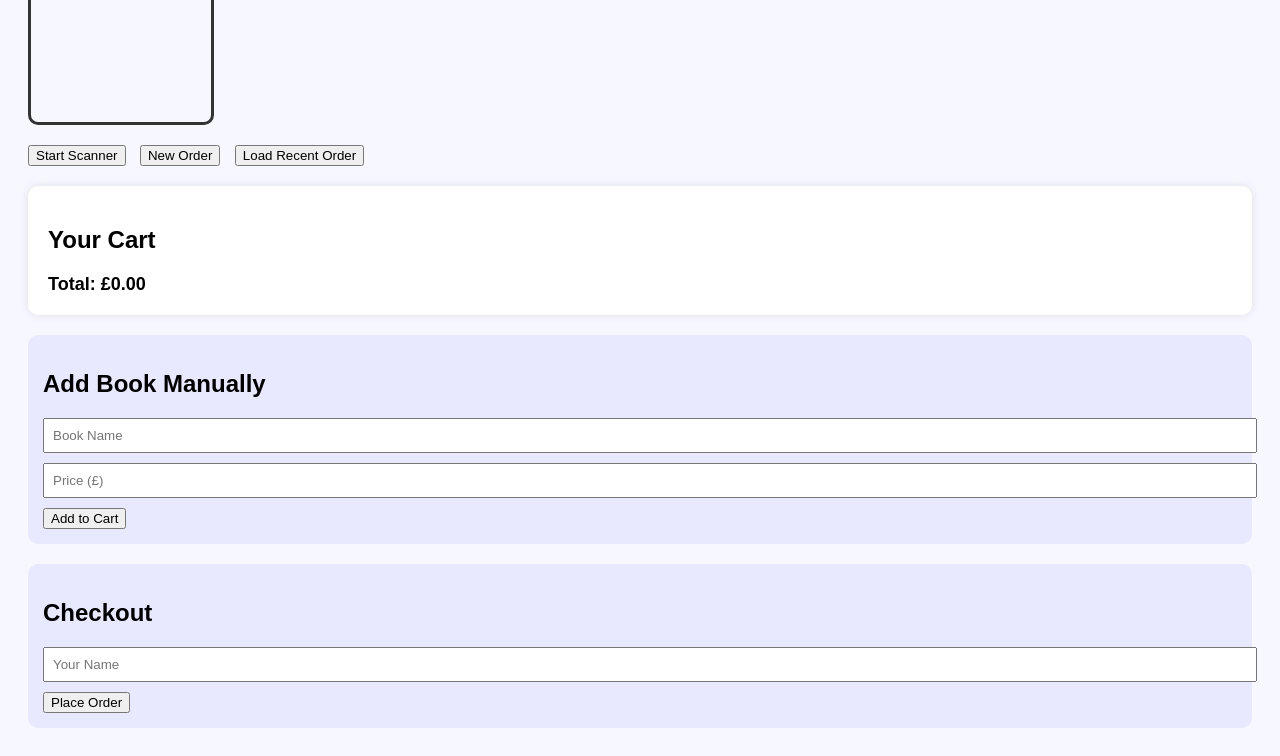
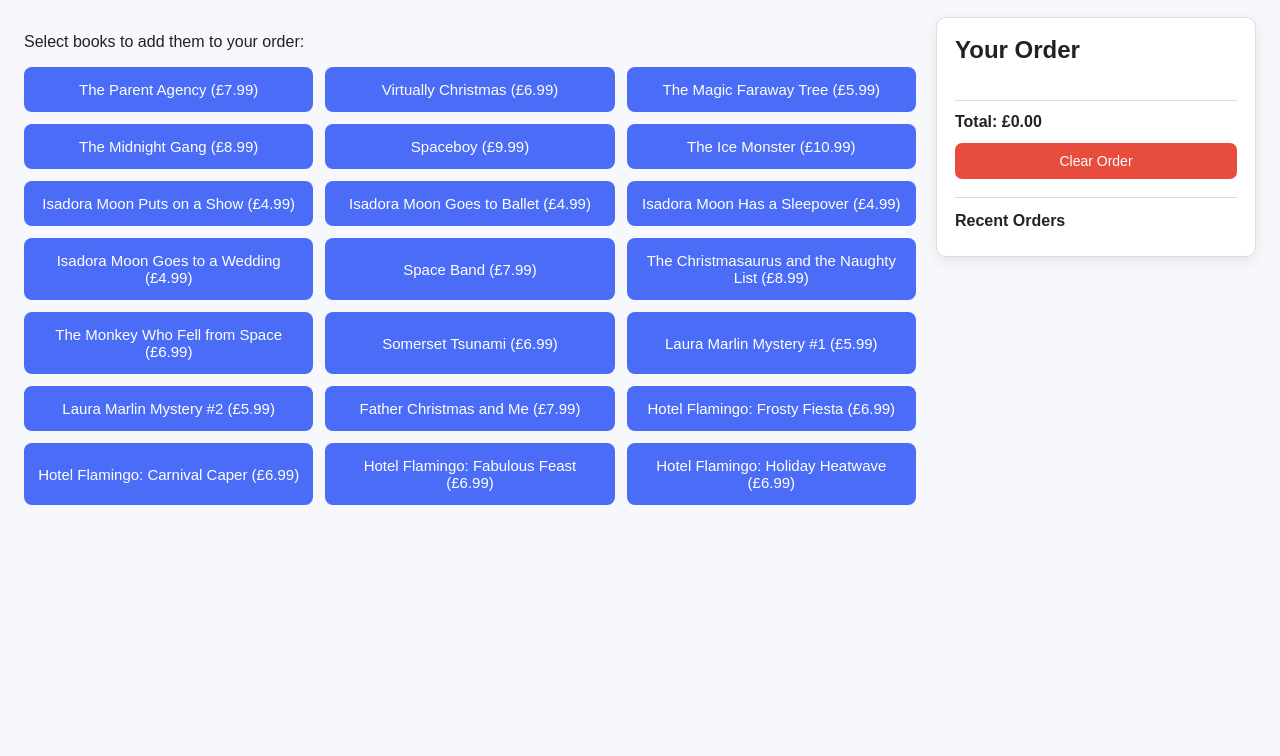
Before and after one commit to m33ting/bookshopordering, a plain HTML site: page index.html in a window 1280 px wide. Shown: the part 117-873 px from the top of the page. After the commit the page ends 800 px from the top, so only its background shows below. Drawn offline with Linux system fonts and the light colour scheme.

Commit message:
Update index.html

```diff
--- a/index.html
+++ b/index.html
@@ -1,259 +1,202 @@
+
 <!DOCTYPE html>
-<html>
+<html lang="en">
 <head>
 <meta charset="UTF-8">
-<title>Book Shop Scanner (Final Version)</title>
+<title>Book Shop Ordering System</title>
+<style>
+  * { box-sizing: border-box; }
+  body {
+    font-family: Arial, sans-serif;
+    margin: 0;
+    padding: 24px;
+    background: #f7f8fc;
+    color: #222;
+  }
+  h1 { margin: 0 0 10px; }
+  p { margin-bottom: 16px; }
 
-<!-- Modern Quagga2 -->
-<script src="https://cdn.jsdelivr.net/npm/@ericblade/quagga2/dist/quagga.min.js"></script>
-
-<style>
-  body { font-family: Arial; padding: 20px; background:#f7f7ff; }
-  h1 { margin-bottom: 10px; }
-
-  /* Small camera preview */
-  #scanner {
-    width: 180px;
-    height: 140px;
-    border: 3px solid #333;
-    border-radius: 10px;
+  .top-bar {
+    display: flex;
+    gap: 12px;
+    align-items: center;
     margin-bottom: 20px;
-    overflow: hidden;
+  }
+  #searchBar {
+    flex: 1;
+    padding: 12px 15px;
+    border: 1px solid #ccc;
+    border-radius: 8px;
+    font-size: 15px;
   }
 
-  button { cursor:pointer; margin-right:10px; }
-
-  #cartBox {
-    background:white; padding:20px; border-radius:10px;
-    box-shadow:0 0 10px rgba(0,0,0,0.1); margin-top:20px;
+  .layout {
+    display: grid;
+    grid-template-columns: minmax(0, 1fr) 320px;
+    gap: 20px;
+    align-items: start;
   }
 
-  .cart-item { display:flex; justify-content:space-between; margin:8px 0; }
-  .qty-btn { padding:4px 10px; margin:0 5px; }
-  .remove-btn {
-    background:#ff4d4d; color:white; border:none;
-    padding:5px 10px; border-radius:5px; cursor:pointer;
+  .book-grid {
+    display: grid;
+    grid-template-columns: repeat(auto-fill, minmax(220px, 1fr));
+    gap: 12px;
+    margin-bottom: 20px;
   }
+  .book-btn {
+    padding: 14px;
+    background: #4a6cf7;
+    color: white;
+    border: none;
+    border-radius: 8px;
+    cursor: pointer;
+    font-size: 15px;
+    transition: 0.2s;
+  }
+  .book-btn:hover { background: #2f49c9; }
 
-  #manualAdd, #checkout {
-    margin-top:20px; padding:15px; background:#e8e8ff; border-radius:10px;
+  #cart {
+    position: sticky;
+    top: 20px;
+    padding: 18px;
+    background: white;
+    border: 1px solid #ddd;
+    border-radius: 10px;
+    box-shadow: 0 4px 14px rgba(0,0,0,0.08);
+    min-height: 180px;
   }
+  #cart h2 { margin-top: 0; }
+  #cartList {
+    max-height: 360px;
+    overflow-y: auto;
+    padding-left: 22px;
+  }
+  #total {
+    font-weight: bold;
+    margin-top: 12px;
+    padding-top: 12px;
+    border-top: 1px solid #ddd;
+  }
+  #clearOrder {
+    width: 100%;
+    margin-top: 12px;
+    padding: 10px;
+    background: #e74c3c;
+    color: white;
+    border: none;
+    border-radius: 7px;
+    cursor: pointer;
+    font-size: 14px;
+  }
+  #clearOrder:hover { background: #c0392b; }
 
-  input { padding:8px; width:100%; margin-bottom:10px; }
+  #recentOrders {
+    margin-top: 18px;
+    padding-top: 14px;
+    border-top: 1px solid #ddd;
+  }
+  #recentOrders h3 { margin: 0 0 8px; font-size: 16px; }
+  #recentList {
+    max-height: 180px;
+    overflow-y: auto;
+    padding-left: 20px;
+    margin: 0;
+  }
+  .recent-order { margin-bottom: 8px; font-size: 13px; }
 
-  #total { font-weight:bold; margin-top:20px; font-size:18px; }
+  @media (max-width: 800px) {
+    .layout { grid-template-columns: 1fr; }
+    #cart { position: static; }
+  }
 </style>
 </head>
 <body>
 
-<h1>Book Shop Scanner</h1>
+<h1>Book Shop Ordering System</h1>
 
-<div id="scanner"></div>
-<button onclick="startScanner()">Start Scanner</button>
-<button onclick="newOrder()">New Order</button>
-<button onclick="loadRecentOrder()">Load Recent Order</button>
-
-<audio id="beep">
-  <source src="https://actions.google.com/sounds/v1/cartoon/clang_and_wobble.ogg" type="audio/ogg">
-</audio>
-
-<div id="cartBox">
-  <h2>Your Cart</h2>
-  <div id="cart"></div>
-  <div id="total">Total: £0.00</div>
+<div class="top-bar">
+  <input id="searchBar" type="search" placeholder="Search for a book..." oninput="filterBooks()">
 </div>
 
-<div id="manualAdd">
-  <h2>Add Book Manually</h2>
-  <input id="manualName" placeholder="Book Name">
-  <input id="manualPrice" type="number" step="0.01" placeholder="Price (£)">
-  <button onclick="addManualBook()">Add to Cart</button>
-</div>
+<div class="layout">
+  <main>
+    <p>Select books to add them to your order:</p>
 
-<div id="checkout">
-  <h2>Checkout</h2>
-  <input id="name" placeholder="Your Name">
-  <button onclick="placeOrder()">Place Order</button>
+    <div class="book-grid">
+      <button class="book-btn" data-title="The Parent Agency" onclick="addBook('The Parent Agency', 7.99)">The Parent Agency (£7.99)</button>
+      <button class="book-btn" data-title="Virtually Christmas" onclick="addBook('Virtually Christmas', 6.99)">Virtually Christmas (£6.99)</button>
+      <button class="book-btn" data-title="The Magic Faraway Tree" onclick="addBook('The Magic Faraway Tree', 5.99)">The Magic Faraway Tree (£5.99)</button>
+      <button class="book-btn" data-title="The Midnight Gang" onclick="addBook('The Midnight Gang', 8.99)">The Midnight Gang (£8.99)</button>
+      <button class="book-btn" data-title="Spaceboy" onclick="addBook('Spaceboy', 9.99)">Spaceboy (£9.99)</button>
+      <button class="book-btn" data-title="The Ice Monster" onclick="addBook('The Ice Monster', 10.99)">The Ice Monster (£10.99)</button>
+      <button class="book-btn" data-title="Isadora Moon Puts on a Show" onclick="addBook('Isadora Moon Puts on a Show', 4.99)">Isadora Moon Puts on a Show (£4.99)</button>
+      <button class="book-btn" data-title="Isadora Moon Goes to Ballet" onclick="addBook('Isadora Moon Goes to Ballet', 4.99)">Isadora Moon Goes to Ballet (£4.99)</button>
+      <button class="book-btn" data-title="Isadora Moon Has a Sleepover" onclick="addBook('Isadora Moon Has a Sleepover', 4.99)">Isadora Moon Has a Sleepover (£4.99)</button>
+      <button class="book-btn" data-title="Isadora Moon Goes to a Wedding" onclick="addBook('Isadora Moon Goes to a Wedding', 4.99)">Isadora Moon Goes to a Wedding (£4.99)</button>
+      <button class="book-btn" data-title="Space Band" onclick="addBook('Space Band', 7.99)">Space Band (£7.99)</button>
+      <button class="book-btn" data-title="The Christmasaurus and the Naughty List" onclick="addBook('The Christmasaurus and the Naughty List', 8.99)">The Christmasaurus and the Naughty List (£8.99)</button>
+      <button class="book-btn" data-title="The Monkey Who Fell from Space" onclick="addBook('The Monkey Who Fell from Space', 6.99)">The Monkey Who Fell from Space (£6.99)</button>
+      <button class="book-btn" data-title="Somerset Tsunami" onclick="addBook('Somerset Tsunami', 6.99)">Somerset Tsunami (£6.99)</button>
+      <button class="book-btn" data-title="Laura Marlin Mystery #1" onclick="addBook('Laura Marlin Mystery #1', 5.99)">Laura Marlin Mystery #1 (£5.99)</button>
+      <button class="book-btn" data-title="Laura Marlin Mystery #2" onclick="addBook('Laura Marlin Mystery #2', 5.99)">Laura Marlin Mystery #2 (£5.99)</button>
+      <button class="book-btn" data-title="Father Christmas and Me" onclick="addBook('Father Christmas and Me', 7.99)">Father Christmas and Me (£7.99)</button>
+      <button class="book-btn" data-title="Hotel Flamingo: Frosty Fiesta" onclick="addBook('Hotel Flamingo: Frosty Fiesta', 6.99)">Hotel Flamingo: Frosty Fiesta (£6.99)</button>
+      <button class="book-btn" data-title="Hotel Flamingo: Carnival Caper" onclick="addBook('Hotel Flamingo: Carnival Caper', 6.99)">Hotel Flamingo: Carnival Caper (£6.99)</button>
+      <button class="book-btn" data-title="Hotel Flamingo: Fabulous Feast" onclick="addBook('Hotel Flamingo: Fabulous Feast', 6.99)">Hotel Flamingo: Fabulous Feast (£6.99)</button>
+      <button class="book-btn" data-title="Hotel Flamingo: Holiday Heatwave" onclick="addBook('Hotel Flamingo: Holiday Heatwave', 6.99)">Hotel Flamingo: Holiday Heatwave (£6.99)</button>
+    </div>
+  </main>
+
+  <aside id="cart">
+    <h2>Your Order</h2>
+    <ul id="cartList"></ul>
+    <div id="total">Total: £0.00</div>
+    <button id="clearOrder" onclick="clearOrder()">Clear Order</button>
+
+    <div id="recentOrders">
+      <h3>Recent Orders</h3>
+      <ul id="recentList"></ul>
+    </div>
+  </aside>
 </div>
 
 <script>
-let cart = {};
-let total = 0;
+  let total = 0;
+  let currentOrder = [];
 
-/* All your books */
-const books = {
-    "9780008460971": { title: "America: The 1960s", price: 8.99 },
-    "9780008164664": { title: "The Midnight Gang", price: 8.99 },
-    "9780571339266": { title: "Somerset Tsunami", price: 6.99 },
-    "9780007279067": { title: "Mr Stink", price: 6.99 },
-    "9781786890719": { title: "Father Christmas and Me", price: 7.99 },
-    "9780007554485": { title: "The Parent Agency", price: 7.99 },
-    "9780008584412": { title: "Virtually Christmas", price: 6.99 },
-    "9781444952247": { title: "The Magic Faraway Tree", price: 5.99 },
-    "9780008467197": { title: "Spaceboy", price: 9.99 },
-    "9780008164706": { title: "The Ice Monster", price: 10.99 },
-    "9780192777188": { title: "Isadora Moon Puts on a Show", price: 4.99 },
-    "9780192744371": { title: "Isadora Moon Goes to Ballet", price: 4.99 },
-    "9780192767110": { title: "Isadora Moon Has a Sleepover", price: 4.99 },
-    "9780192779533": { title: "Isadora Moon Goes to a Wedding", price: 4.99 },
-    "9780241595916": { title: "Space Band", price: 7.99 },
-    "9780241407479": { title: "The Christmasaurus and the Naughty List", price: 8.99 },
-    "9780008544744": { title: "The Monkey Who Fell from Space", price: 6.99 },
-    "9781444014136": { title: "Laura Marlin Mystery #1", price: 5.99 },
-    "9781835587091": { title: "Hotel Flamingo: Frosty Fiesta", price: 6.99 },
-    "9781848128071": { title: "Hotel Flamingo: Carnival Caper", price: 6.99 },
-    "9781848128392": { title: "Hotel Flamingo: Fabulous Feast", price: 6.99 },
-    "9781848128057": { title: "Hotel Flamingo: Holiday Heatwave", price: 6.99 }
-};
+  function addBook(title, price) {
+    const list = document.getElementById('cartList');
+    const item = document.createElement('li');
+    item.textContent = `${title} — £${price.toFixed(2)}`;
+    list.appendChild(item);
 
-/* Back camera only */
-function startScanner() {
-  Quagga.stop();
-
-  Quagga.init({
-    inputStream: {
-      type: "LiveStream",
-      constraints: {
-        facingMode: { ideal: "environment" },   // FORCE BACK CAMERA ONLY
-        width: { ideal: 640 },
-        height: { ideal: 480 }
-      },
-      target: document.querySelector('#scanner')
-    },
-    decoder: { readers: ["ean_reader"] }
-  }, err => {
-    if (err) {
-      alert("Camera failed. Run on localhost and allow camera access.");
-      console.error(err);
-      return;
-    }
-    Quagga.start();
-  });
-
-  Quagga.onDetected(data => {
-    const code = data.codeResult.code;
-    document.getElementById("beep").play();
-
-    if (books[code]) addBook(code);
-    else alert("Unknown barcode: " + code);
-  });
-}
-
-/* Add scanned book */
-function addBook(code) {
-  const book = books[code];
-  if (!cart[code]) cart[code] = { ...book, qty: 1 };
-  else cart[code].qty++;
-
-  saveCart();
-  updateCart();
-}
-
-/* Manual book entry */
-function addManualBook() {
-  const name = manualName.value.trim();
-  const price = parseFloat(manualPrice.value);
-
-  if (!name || isNaN(price)) return alert("Enter valid name + price");
-
-  const code = "manual_" + name.toLowerCase().replace(/\s+/g, "_");
-
-  if (!cart[code]) cart[code] = { title: name, price, qty: 1 };
-  else cart[code].qty++;
-
-  manualName.value = "";
-  manualPrice.value = "";
-
-  saveCart();
-  updateCart();
-}
-
-/* Update cart display */
-function updateCart() {
-  cartDiv.innerHTML = "";
-  total = 0;
-
-  for (const code in cart) {
-    const item = cart[code];
-    total += item.qty * item.price;
-
-    const row = document.createElement("div");
-    row.className = "cart-item";
-
-    row.innerHTML = `
-      <span>${item.title} (£${item.price.toFixed(2)})</span>
-      <span>
-        <button class="qty-btn" onclick="changeQty('${code}', -1)">-</button>
-        ${item.qty}
-        <button class="qty-btn" onclick="changeQty('${code}', 1)">+</button>
-        <button class="remove-btn" onclick="removeItem('${code}')">Remove</button>
-      </span>
-    `;
-
-    cartDiv.appendChild(row);
+    currentOrder.push({ title, price });
+    total += price;
+    document.getElementById('total').textContent = `Total: £${total.toFixed(2)}`;
   }
 
-  totalDiv.textContent = `Total: £${total.toFixed(2)}`;
-}
+  function clearOrder() {
+    if (currentOrder.length > 0) {
+      const recentList = document.getElementById('recentList');
+      const order = document.createElement('li');
+      order.className = 'recent-order';
+      order.textContent = `${currentOrder.length} book(s) — £${total.toFixed(2)}`;
+      recentList.prepend(order);
+    }
 
-/* Change quantity */
-function changeQty(code, amount) {
-  cart[code].qty += amount;
-  if (cart[code].qty <= 0) delete cart[code];
-  saveCart();
-  updateCart();
-}
-
-/* Remove item */
-function removeItem(code) {
-  delete cart[code];
-  saveCart();
-  updateCart();
-}
-
-/* Checkout */
-function placeOrder() {
-  const name = document.getElementById("name").value.trim();
-  if (!name) return alert("Enter your name");
-  alert("Order saved for " + name);
-}
-
-/* Save cart */
-function saveCart() {
-  localStorage.setItem("bookCart", JSON.stringify(cart));
-}
-
-/* Load recent order */
-function loadRecentOrder() {
-  const saved = localStorage.getItem("bookCart");
-  if (!saved) {
-    alert("No recent order found.");
-    return;
+    currentOrder = [];
+    total = 0;
+    document.getElementById('cartList').innerHTML = '';
+    document.getElementById('total').textContent = 'Total: £0.00';
   }
 
-  cart = JSON.parse(saved);
-  updateCart();
-  alert("Recent order loaded!");
-}
-
-/* New order */
-function newOrder() {
-  cart = {};
-  saveCart();
-  updateCart();
-  alert("New order started!");
-}
-
-/* Load cart on startup */
-function loadCart() {
-  const saved = localStorage.getItem("bookCart");
-  if (saved) {
-    cart = JSON.parse(saved);
-    updateCart();
+  function filterBooks() {
+    const query = document.getElementById('searchBar').value.toLowerCase().trim();
+    document.querySelectorAll('.book-btn').forEach(button => {
+      const title = button.dataset.title.toLowerCase();
+      button.style.display = title.includes(query) ? '' : 'none';
+    });
   }
-}
-
-loadCart();
 </script>
 
 </body>
```
